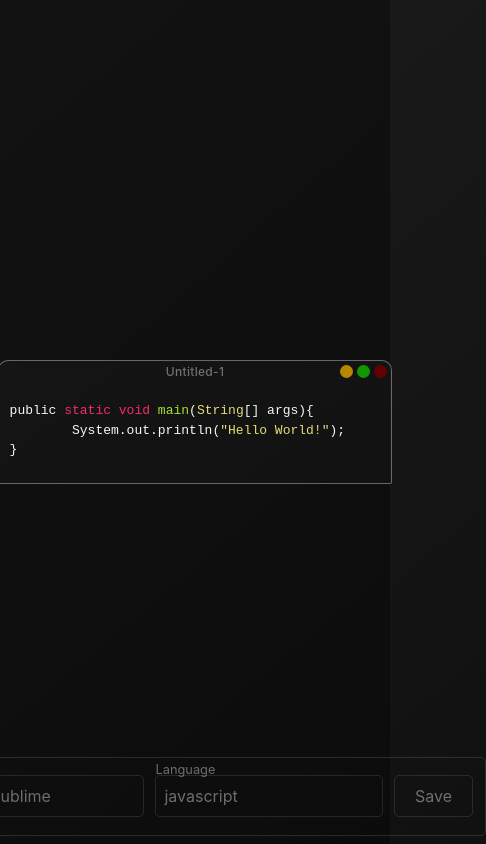
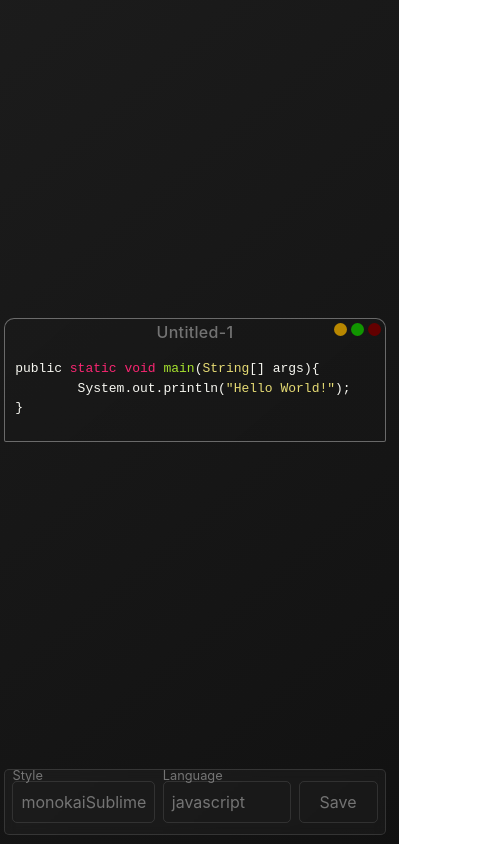
Before and after one commit to Maverick-Run/beautiful-code, a React (Vite) app: page / in a window 390 px wide. Shown: the whole page, 486 px wide, since content can reach past the window. Built offline with nearby package versions, Linux system fonts and the light colour scheme.

Commit message:
Added Responsiveness

```diff
--- a/src/App.css
+++ b/src/App.css
@@ -1,4 +1,4 @@
- body {
+body {
 	background: linear-gradient(140deg, #000000, #202020, #131313, #000000);
 	background-size: 400% 400%;
 	animation: gradient 20s ease infinite;
@@ -18,17 +18,26 @@
 }
 
 .app{
-    width: 100vw;
-    height: 100vh;
-    background-color: rgba(0, 0, 0, 0.329);
+    width: 100%;
+    height: 100%;
+}
+
+.centeredBox{
     display: flex;
     justify-content: center;
+    flex-wrap: wrap;
     align-items: center;
+    padding: 1%;
 }
-
+.centeredBox.code{
+    min-height: 90vh;
+}
+.centeredBox.sett{
+    min-height: 10vh;
+}
 .codeBox{
     border:1px solid rgba(255, 255, 255, 0.356);
-    min-width: 200px;
+    min-width: 100px;
     min-height: 100px;
     border-radius:10px 10px 2px 2px;
     background: linear-gradient(140deg, #1b1b1b73, #16161686);
@@ -41,7 +50,7 @@ input label{
     background-color: transparent;
     border: none;
     font-family: Inter,sans-serif;
-    font-size: 12px;
+    font-size: 1rem;
     font-weight: 500;
     text-align: center;
     inset: 0;
@@ -59,7 +68,7 @@ input label{
   .transparent-input {
     background-color: transparent;
     border: none;
-    font-size: 16px;
+    font-size: 1rem;
     padding: 0px;
     color: #33333300;
   }
@@ -84,12 +93,12 @@ input label{
 .title{
     width:100%;
     font-family: Inter,sans-serif;
-    font-size: 12px;
+    font-size: 1rem;
     font-weight: 500;
     text-align: center;
     inset: 0;
     letter-spacing: .32px;
-    line-height: 12px;
+    line-height: 1rem;
     text-align: center;
     color: rgba(255, 255, 255, 0.397);
     position:absolute;
@@ -114,11 +123,11 @@ textarea{
     border: none;
     color: rgba(255, 255, 255, 0);
     font-family: Inter,sans-serif;
-    font-size: 12px;
+    font-size: 1rem;
     font-weight: 500;
     inset: 0;
     letter-spacing: .32px;
-    line-height: 12px;
+    line-height: 1rem;
     resize: none;
     position: absolute;
     overflow: hidden;
--- a/src/App.jsx
+++ b/src/App.jsx
@@ -34,10 +34,10 @@ function App() {
     <>
     <Analytics />
       <div className="app">
-        <div ref={imageRef}>
+        <div ref={imageRef} className='centeredBox code'>
           <CodeBox selected={selected} title={title} codeString={codeString} language={language}/>
         </div>
-        <div style={{position:'absolute', bottom:'1%'}}>
+        <div className='centeredBox sett'>
           <Settings setLanguage={setLanguage} language={language} setSelected={setSelected} selected={selected} handleCapture={handleCapture}/>
         </div>
       </div>
--- a/src/Components/CodeBox.jsx
+++ b/src/Components/CodeBox.jsx
@@ -43,7 +43,7 @@ export default function CodeBox({ selected, language, title, codeString }) {
                 </div>
             </div>
             <div className='content'>
-                <textarea spellCheck="false" onChange={handleChange} style={{ width: `${width}ch`, overflow: 'hidden' }} rows={height}></textarea>
+                <textarea spellCheck="false" onChange={handleChange} style={{ width: `${width}ch`, overflow: 'hidden', zIndex:'5' }} rows={height}></textarea>
                 <SyntaxHighlighter language={language} style={Styles[selected]}>
                     {code}
                 </SyntaxHighlighter>
--- a/src/Components/settings.css
+++ b/src/Components/settings.css
@@ -1,10 +1,13 @@
 .settings{
     border:1px solid rgba(211, 211, 211, 0.151);
-    width:auto;
+    max-width:100%;
     border-radius: 5px;
     padding:1%;
     display: flex;
     justify-content: space-around;
+
+    backdrop-filter: blur(5px); /* Apply a blur effect */
+    background-color: rgba(255, 255, 255, 0.027); /* Set the background color for the options */
 }
 /* Custom styles for the select component */
 .custom-select {
@@ -42,6 +45,7 @@
   max-height: 300px; /* Adjust the height as needed */
   overflow-y: auto;
   overflow-x: hidden;
+  z-index: 10;
   }
   /* Custom styles for the scrollbar */
 .options-list::-webkit-scrollbar {
```
